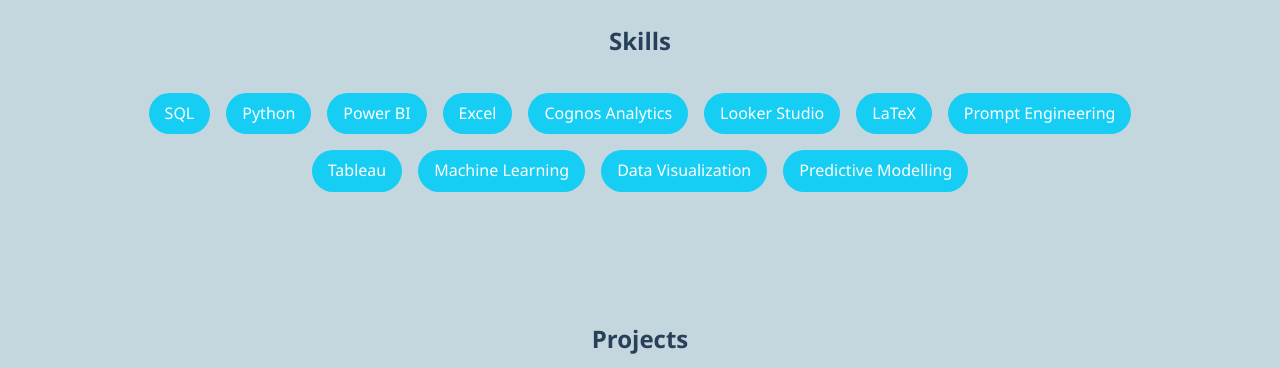
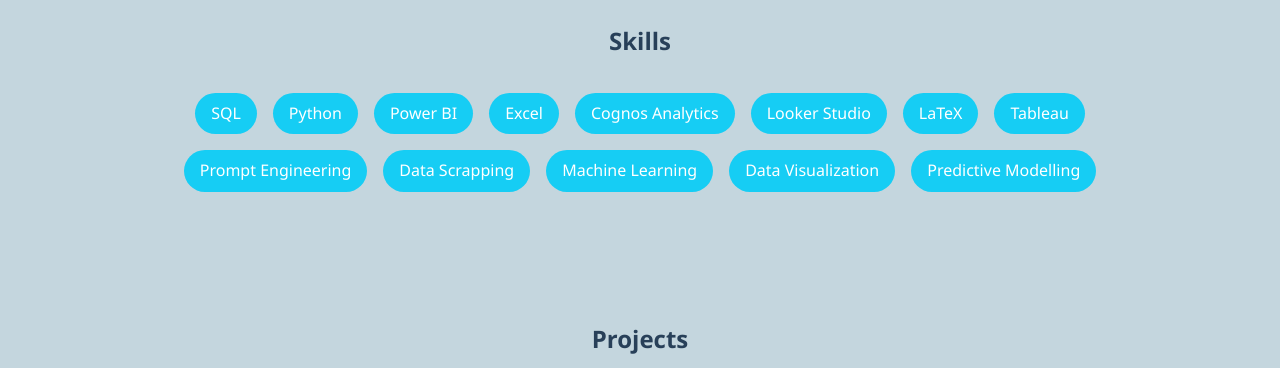
Before and after one commit to MichaelAgyebeng/My-website, a plain HTML site: page index.html in a window 1280 px wide. Shown: the part 1175-1543 px from the top of the page. Drawn offline with Linux system fonts and the light colour scheme.

Commit message:
Update index.html

```diff
--- a/index.html
+++ b/index.html
@@ -104,8 +104,9 @@
         <li>Cognos Analytics</li>
         <li>Looker Studio</li>
         <li>LaTeX</li>
+        <li>Tableau</li>
         <li>Prompt Engineering</li>
-        <li>Tableau</li>
+        <li>Data Scrapping</li>
         <li>Machine Learning</li>
         <li>Data Visualization</li>
         <li>Predictive Modelling</li>
```
